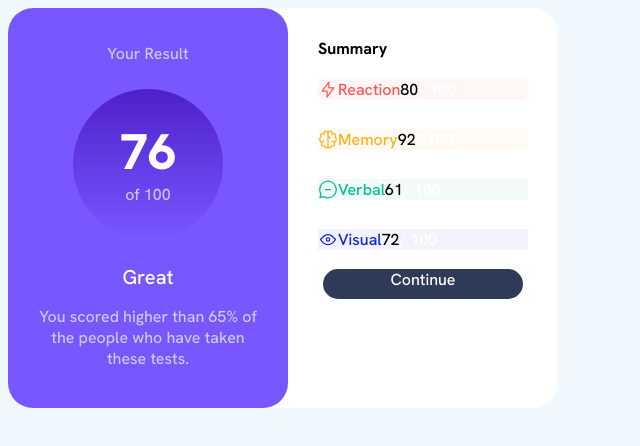
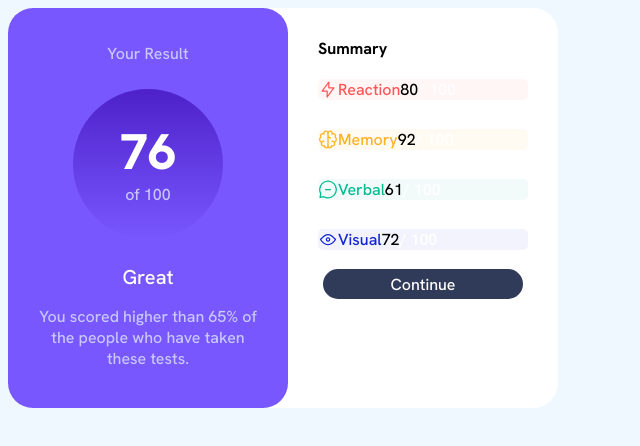
Before and after one commit to sakibtheseeker/results-summary-component-main, a plain HTML site: page index.html in a window 1280 px wide. Shown: the full height of the page, 0-640 px from the left. Drawn offline with Linux system fonts and the light colour scheme.

Commit message:
center a text in button

```diff
--- a/index.html
+++ b/index.html
@@ -87,7 +87,7 @@
 
 <div class="button_container">
   <div class="button">
-    Continue
+    <div class="buttontext">Continue</div>
   </div>
 </div>
 
--- a/style.css
+++ b/style.css
@@ -137,7 +137,7 @@ height: 20px;
     text-align: center;
     background-color: #f3f3fd;
     display: flex;
-
+    border-radius: 5px;
 }
 
 .memory{
@@ -145,7 +145,7 @@ height: 20px;
     text-align: center;
     background-color: #fffbf2;
     display: flex;
-
+    border-radius: 5px;
 }
 
 .verbal{
@@ -153,6 +153,7 @@ height: 20px;
     text-align: center;
     background-color: #f2fbfa;
     display: flex;
+    border-radius: 5px;
 }
 
 .score{
@@ -160,7 +161,8 @@ color: black;
 }
 
 .maxscore{
-    color:white
+    color:white;
+
 }
 
 
@@ -173,6 +175,7 @@ color: black;
     height: 30px;
     justify-content: center;
     color: white;
+    display: flex;
 }
 
 .button_container{
@@ -182,3 +185,10 @@ color: black;
     height: 30px;
     text-align: center;
 }
+
+.buttontext{
+    justify-content: center;
+    text-align: center;
+    display: flex;
+    align-items: center;
+}
```
